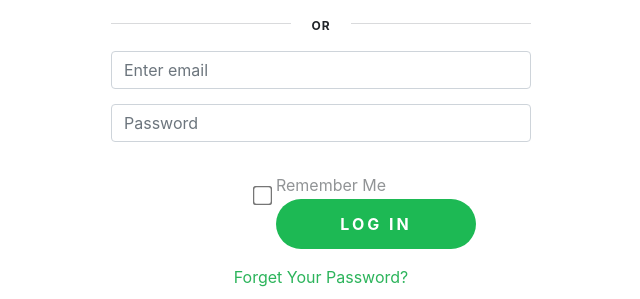
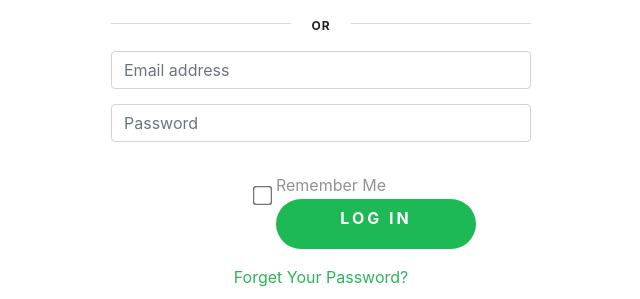
Before and after one commit to MoNader99/FrontEnd---Spotify-clone, a React (Create React App) app: page /login in a window 1280 px wide. Shown: the part 269-568 px from the top of the page, without its empty margins (319-959 px from the left). Built offline with nearby package versions, Linux system fonts and the light colour scheme.

Commit message:
Added validations to login page

```diff
--- a/src/Components/Login/Login.css
+++ b/src/Components/Login/Login.css
@@ -76,10 +76,6 @@
     padding: 0 20px;
     text-transform: uppercase;
 }
-.login-page #input-email
-{
-  margin-bottom: 15px;
-}
 
 .login-page .login-button
 {
@@ -154,3 +150,24 @@
   background-color: #616467;
 
 }
+
+.login-page .error-validate
+{
+  color:red;
+  font-size: 12px;
+  text-align: left;
+}
+.login-page .form-control:focus
+{
+  box-shadow: none;
+}
+
+.login-page .incorrect
+{
+  background-color: #e22134;
+  color: white;
+  font-size: 14px;
+  margin-bottom: 15px;
+  min-height: 40px;
+  padding:10px;
+}
--- a/src/Components/Login/Login.js
+++ b/src/Components/Login/Login.js
@@ -1,12 +1,64 @@
 import React ,{ Component} from 'react';
 import './Login.css'
 
+
 class Login extends Component{
 
-    state =
+    state = {
+        emailStyle:{} ,
+        passwordStyle:{} ,
+        EmailText: "",
+        PasswordText:"",
+        emailError: "",
+        passwordError: "",
+        checkEmail:"hodahossam257@gmail.com",
+        checkPassword:"123456",
+        checkedCorrect: false,
+    }
+
+
+    validateEmail = (event) => {
+        let EmailText = event.target.value;
+        if (EmailText=="")
+        {
+            this.setState({emailError: "Please enter a valid email"})
+            this.setState({emailStyle:{'border': '1px solid red'}})
+        }
+        else
+        {
+            this.setState({emailStyle:{}})
+            this.setState({emailError:null})
+            this.setState({EmailText:EmailText})
+        }
+    }
+    validatePassword = (event) => {
+        let PasswordText = event.target.value;
+        if (PasswordText=="")
+        {
+            this.setState({passwordError: "Please enter your password."})
+            this.setState({passwordStyle:{'border': '1px solid red'}})
+        }
+        else
+        {
+            this.setState({passwordError:null})
+            this.setState({passwordStyle:{}})
+            this.setState({PasswordText:PasswordText})
+        }
+
+    }
+
+    handleLogIn = event =>
     {
-        email: "" ,
-        password: "" ,
+        //fetch
+        // catch error -> 401
+        if(this.state.PasswordText==this.state.checkPassword && this.state.EmailText==this.state.checkEmail)
+        {
+            window.location.replace("/");
+        }
+        else
+        {
+           this.setState({checkedCorrect:true})
+        }
     }
 
 
@@ -20,20 +72,24 @@ class Login extends Component{
                 <div className="container login-content">
 
                     <p> <strong> To continue, log in to Spotify.</strong> </p>
+                    {this.state.checkedCorrect == true ? <div className="incorrect align-items-center">Incorrect email or password.</div>:<div></div>}
                     <button id="facebook-button" className="btn rounded-pill text-center " >
                     <i className="fab fa-facebook"></i> continue with facebook </button>
                     <div className="border-divider">
                         <strong className="or-login">or</strong>
                     </div>
-                    <form>
+                    <form >
                     <div className="form-group">
-                        <input type="email" className="form-control" id="input-email" aria-describedby="emailHelp" placeholder="Enter email" required/>
-
-                        <input type="password" className="form-control" id="input-password" placeholder="Password" required/>
+                        <div style={{marginBottom: "15px"}}>
+                            <input style={this.state.emailStyle} autocomplete="off" onChange={this.validateEmail} type="email" className="form-control" id="input-email" aria-describedby="emailHelp" placeholder="Email address" />
+                            <div className="error-validate">{this.state.emailError}</div>
+                        </div>
+                        <input style={this.state.passwordStyle} onChange={this.validatePassword} type="password" className="form-control" id="input-password" placeholder="Password" />
+                            <div  className="error-validate">{this.state.passwordError}</div>
                             <div className="form-check check-log">
-                                <input type="checkbox" className="form-check-input" id="checkbox"/>
+                                <input  type="checkbox" className="form-check-input" id="checkbox"/>
                                 <label className="form-check-label" for="exampleCheck1">Remember Me</label>
-                                <button type="submit" className="btn rounded-pill text-center login-button">Log In</button>
+                                <a onClick={this.handleLogIn} className="btn rounded-pill text-center login-button">Log In</a>
                             </div>
                         <div className="forget-pass">
                         <a className="col-xs-12 text-center"> Forget Your Password? </a>
```
